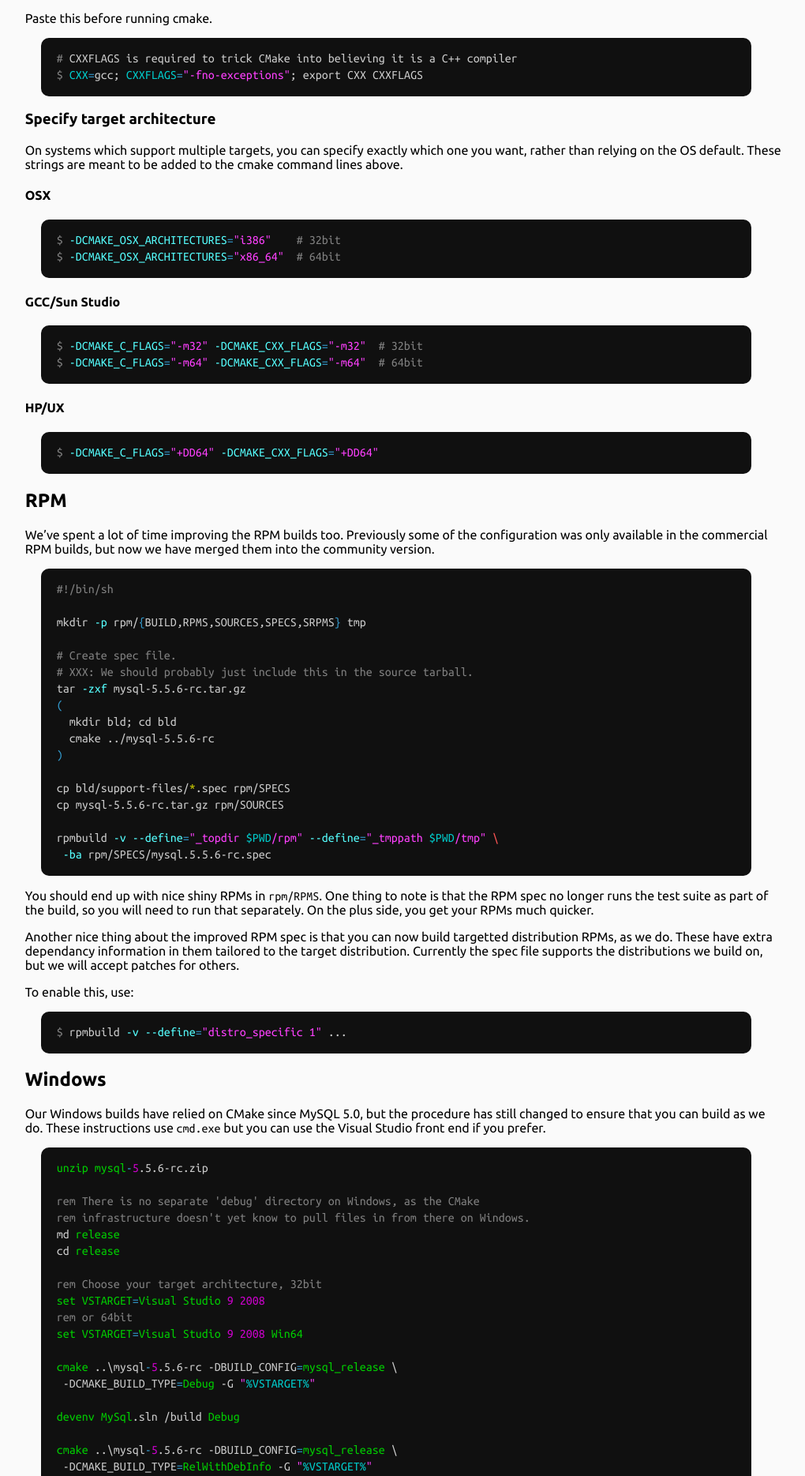
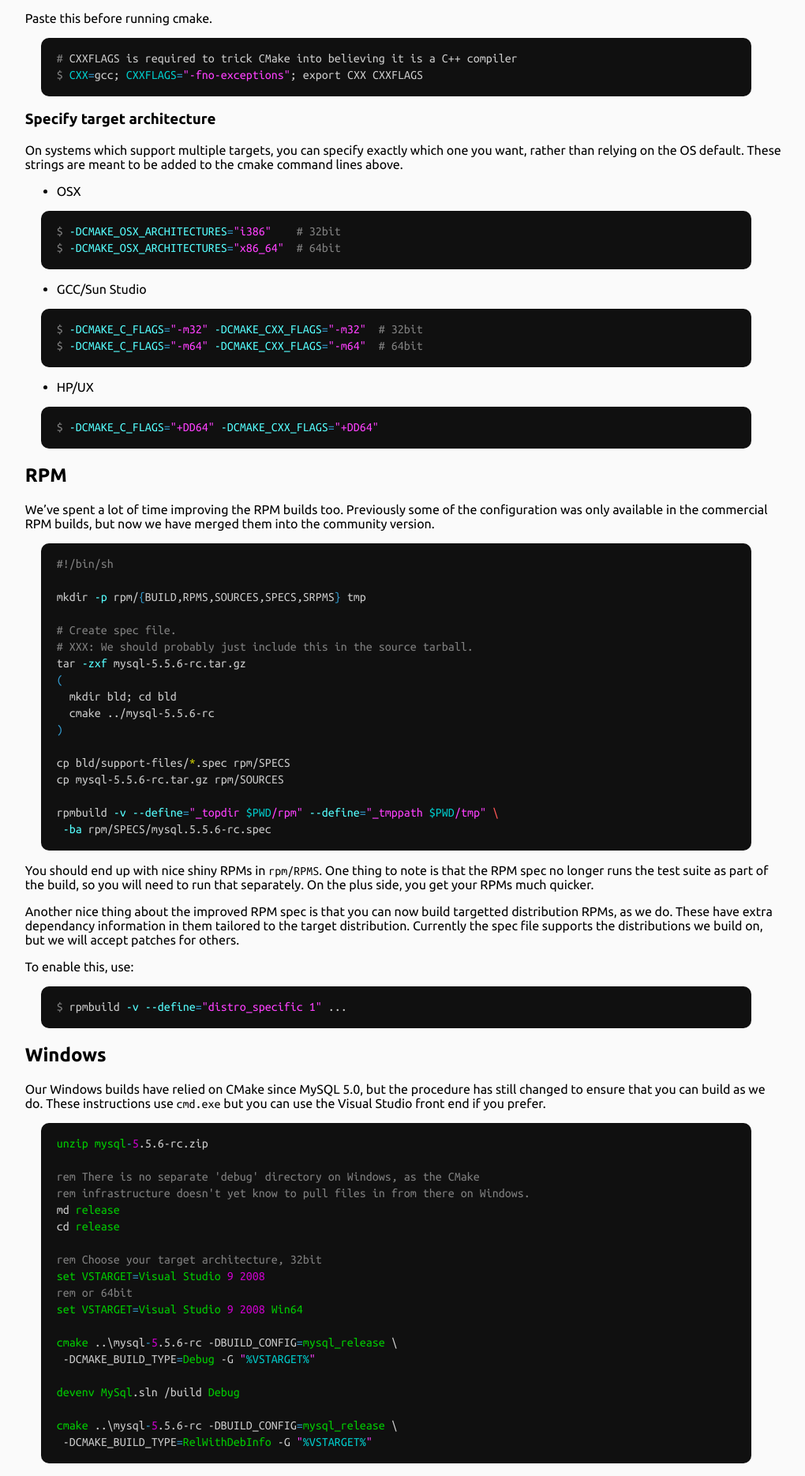
Before and after one commit to jperkin/www.perkin.org.uk, a Jekyll site: the page built from _posts/2010-11-09-how-to-build-mysql-releases.markdown, in a window 1280 px wide. Shown: the part 1053-2922 px from the top of the page at 79% size, without its empty margins (128-1148 px from the left). Built offline with Jekyll 4.4.1, drawn with Linux system fonts in a browser that asks for light colours.

Commit message:
Small tweak, use a list rather than h4.

```diff
--- a/_posts/2010-11-09-how-to-build-mysql-releases.markdown
+++ b/_posts/2010-11-09-how-to-build-mysql-releases.markdown
@@ -74,21 +74,21 @@
 you want, rather than relying on the OS default.  These strings are meant to be
 added to the cmake command lines above.
 
-#### OSX
+* OSX
 
 {% highlight console %}
 $ -DCMAKE_OSX_ARCHITECTURES="i386"    # 32bit
 $ -DCMAKE_OSX_ARCHITECTURES="x86_64"  # 64bit
 {% endhighlight %}
 
-#### GCC/Sun Studio
+* GCC/Sun Studio
 
 {% highlight console %}
 $ -DCMAKE_C_FLAGS="-m32" -DCMAKE_CXX_FLAGS="-m32"  # 32bit
 $ -DCMAKE_C_FLAGS="-m64" -DCMAKE_CXX_FLAGS="-m64"  # 64bit
 {% endhighlight %}
 
-#### HP/UX
+* HP/UX
 
 {% highlight console %}
 $ -DCMAKE_C_FLAGS="+DD64" -DCMAKE_CXX_FLAGS="+DD64"
```
